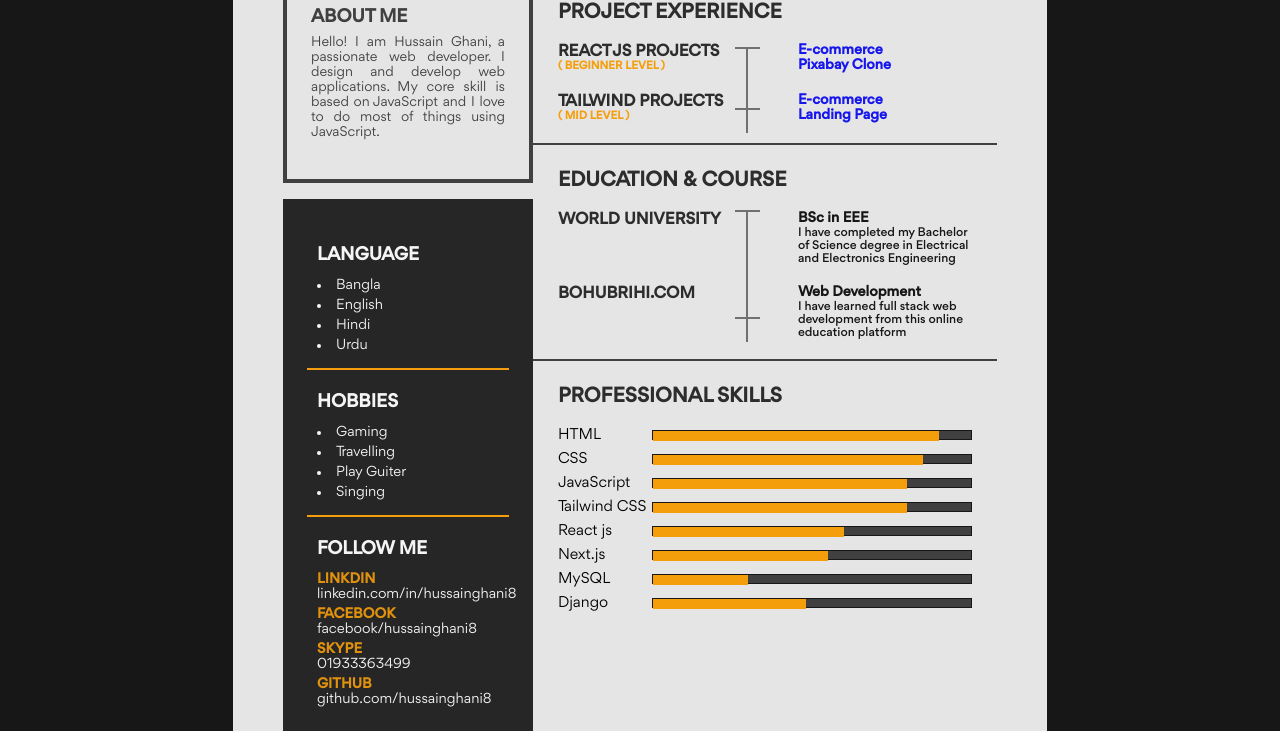
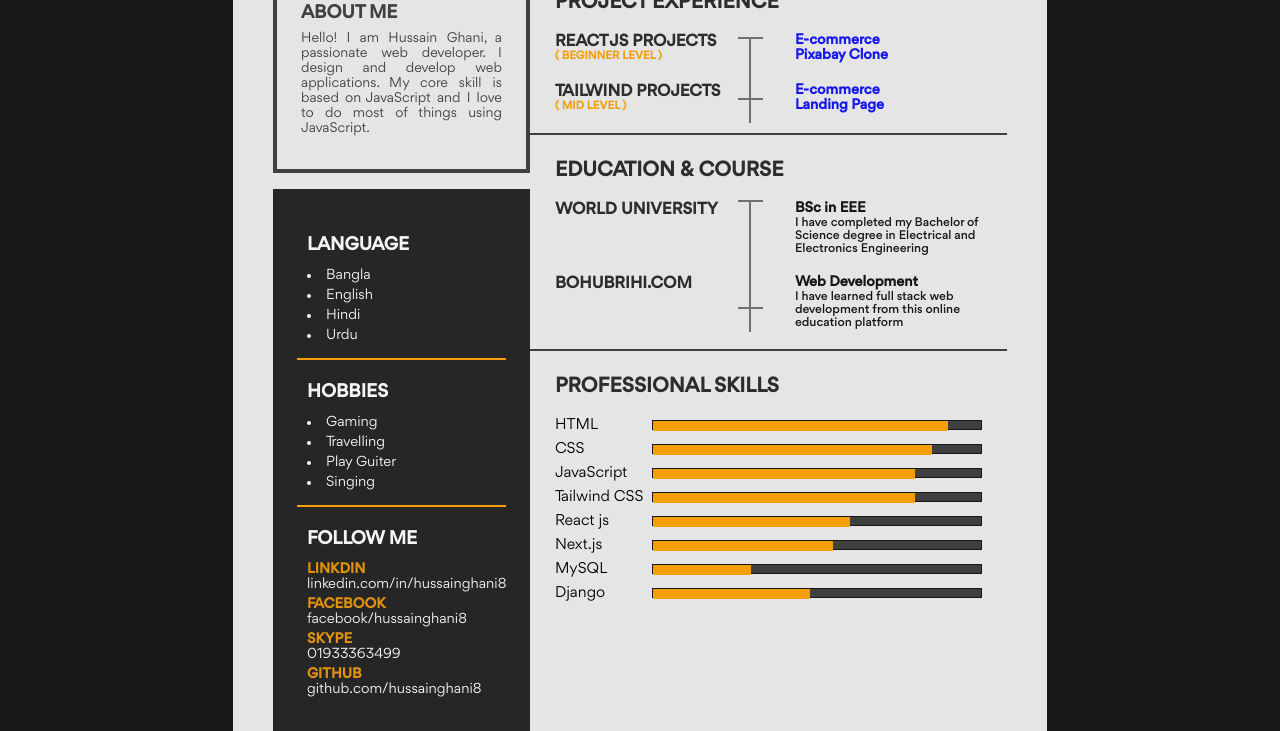
Before and after one commit to hussainghani8/hussain, a plain HTML site: page resume.html in a window 1280 px wide. Shown: the part 268-999 px from the top of the page. Drawn offline with Linux system fonts and the light colour scheme.

Commit message:
page height of resume in edited

```diff
--- a/styles/resume.css
+++ b/styles/resume.css
@@ -70,7 +70,8 @@ body {
     width: 8.27in; */
     margin: 0 auto;
     border: 1px solid var(--neutral-900);
-    padding: 50px;
+    /* padding: 50px; */
+    padding: 40px;
     display: flex;
 }
 
```
